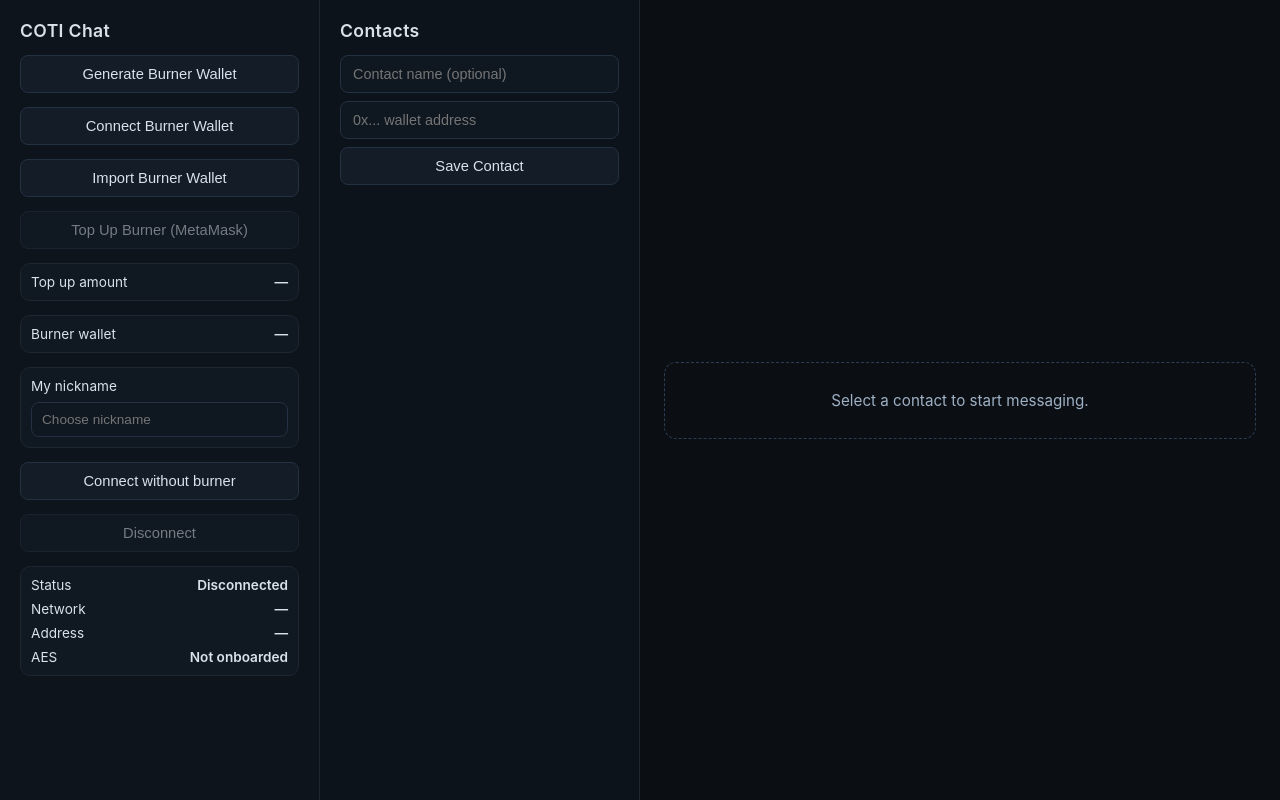
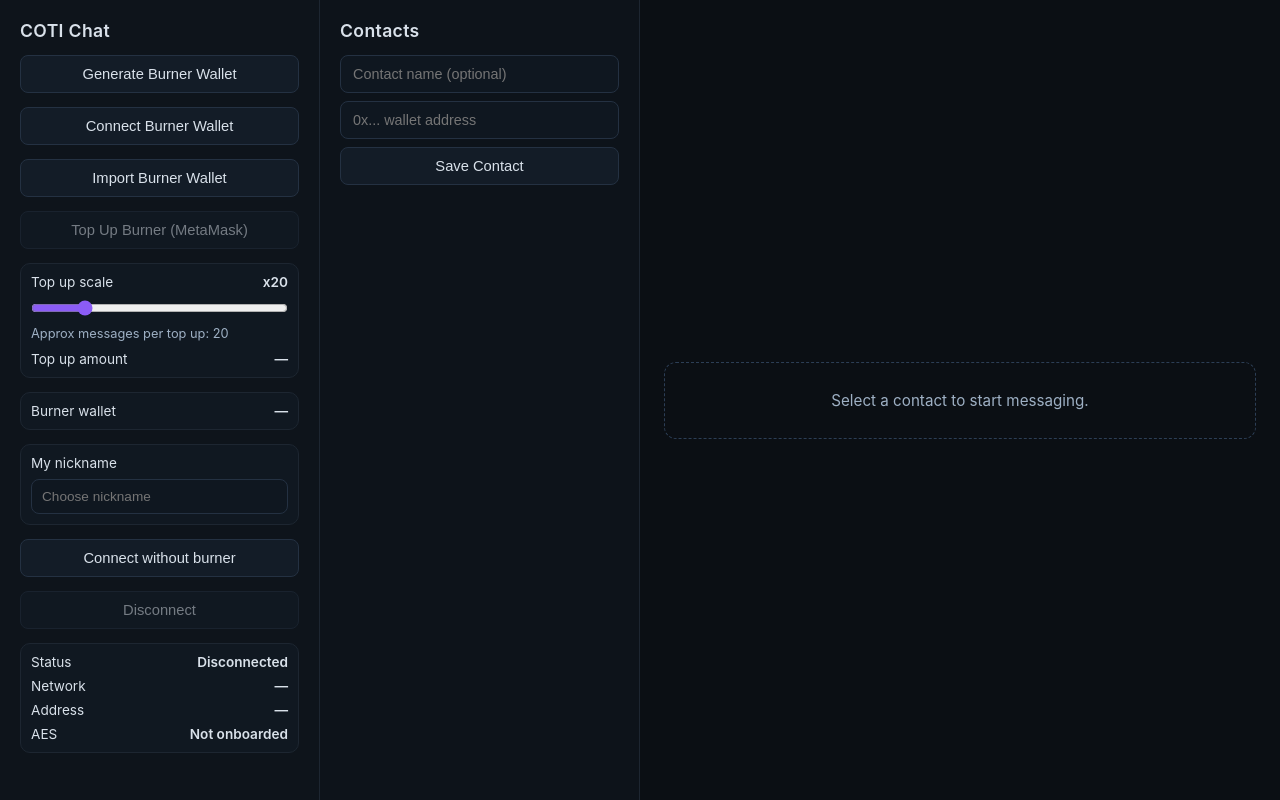
Before and after one commit to RosuLaurentiu/coti-messaging-app, a React (Vite) app: page / in a window 1280 px wide. Built offline with nearby package versions, Linux system fonts and the light colour scheme.

Commit message:
Improve burner top-up UX and slider styling

```diff
--- a/src/App.tsx
+++ b/src/App.tsx
@@ -226,13 +226,19 @@
   });
 };
 
-const calculateTopUpAmount = (requiredFee: bigint): bigint => (requiredFee > 0n ? requiredFee * 20n : MIN_BURNER_TOP_UP_WEI);
+const calculateTopUpAmount = (requiredFee: bigint, multiplier: number): bigint => {
+  const safeMultiplier = Math.max(1, Math.floor(multiplier));
+  return requiredFee > 0n ? requiredFee * BigInt(safeMultiplier) : MIN_BURNER_TOP_UP_WEI * BigInt(safeMultiplier);
+};
 
 const formatCotiAmount = (weiAmount: bigint): string => {
   const whole = weiAmount / COTI_WEI;
   const fraction = (weiAmount % COTI_WEI).toString().padStart(18, '0').slice(0, 6).replace(/0+$/, '');
   return fraction ? `${whole.toString()}.${fraction}` : whole.toString();
 };
+
+const hasInsufficientFundsError = (message: string): boolean =>
+  /insufficient funds|exceeds balance|not enough funds|account balance is 0/i.test(message);
 
 const toBigIntArray = (value: unknown): bigint[] => {
   const parseSingle = (item: unknown): bigint[] => {
@@ -535,6 +541,7 @@
   const [sending, setSending] = useState(false);
   const [syncingHistory, setSyncingHistory] = useState(false);
   const [topUpAmountWei, setTopUpAmountWei] = useState<bigint | null>(null);
+  const [topUpMultiplier, setTopUpMultiplier] = useState(20);
   const [loadingTopUpQuote, setLoadingTopUpQuote] = useState(false);
   const [error, setError] = useState<string>('');
   const [activeProvider, setActiveProvider] = useState<Eip1193Provider | null>(null);
@@ -756,7 +763,7 @@
         const readProvider = await loadCotiReadProvider(true);
         const readContract = new cotiEthers.Contract(CHAT_CONTRACT_ADDRESS, CHAT_CONTRACT_ABI, readProvider);
         const requiredFee = (await readContract.feeAmount()) as bigint;
-        topUpAmount = calculateTopUpAmount(requiredFee);
+        topUpAmount = calculateTopUpAmount(requiredFee, topUpMultiplier);
       }
 
       const tx = await funderSigner.sendTransaction({
@@ -1398,6 +1405,15 @@
     } catch (sendError) {
       const message = sendError instanceof Error ? sendError.message : 'Failed to send message.';
       setError(message);
+
+      if (activeSignerSource === 'burner' && hasInsufficientFundsError(message)) {
+        const shouldTopUp = window.confirm(
+          'Burner wallet has insufficient funds. Do you want to top up now with MetaMask?'
+        );
+        if (shouldTopUp) {
+          await topUpBurnerWithMetaMask();
+        }
+      }
     } finally {
       sendingRef.current = false;
       setSending(false);
@@ -1516,7 +1532,7 @@
         const readContract = new cotiEthers.Contract(CHAT_CONTRACT_ADDRESS, CHAT_CONTRACT_ABI, readProvider);
         const requiredFee = (await readContract.feeAmount()) as bigint;
         if (!cancelled) {
-          setTopUpAmountWei(calculateTopUpAmount(requiredFee));
+          setTopUpAmountWei(calculateTopUpAmount(requiredFee, topUpMultiplier));
         }
       } catch {
         if (!cancelled) {
@@ -1534,7 +1550,7 @@
     return () => {
       cancelled = true;
     };
-  }, [burnerAddress]);
+  }, [burnerAddress, topUpMultiplier]);
 
   useEffect(() => {
     if (!walletAddress || chainId !== COTI_NETWORK.chainIdDecimal) {
@@ -1659,7 +1675,22 @@
         <button className="connect-btn" onClick={topUpBurnerWithMetaMask} type="button" disabled={initializingBurner || !burnerAddress}>
           Top Up Burner (MetaMask)
         </button>
-        <div className="wallet-meta">
+        <div className="wallet-meta topup-meta">
+          <div className="meta-row">
+            <span>Top up scale</span>
+            <strong>x{topUpMultiplier}</strong>
+          </div>
+          <input
+            className="topup-slider"
+            type="range"
+            min={1}
+            max={100}
+            step={1}
+            value={topUpMultiplier}
+            onChange={(event) => setTopUpMultiplier(Number(event.target.value))}
+            aria-label="Top up multiplier"
+          />
+          <p>Approx messages per top up: {topUpMultiplier}</p>
           <div className="meta-row">
             <span>Top up amount</span>
             <strong>
--- a/src/styles.css
+++ b/src/styles.css
@@ -94,6 +94,29 @@
 
 .wallet-meta input:focus {
   outline: 1px solid #3d5a80;
+}
+
+.topup-meta {
+  gap: 10px;
+}
+
+.topup-meta p {
+  margin: 0;
+  font-size: 0.8rem;
+  color: #9eb0c4;
+}
+
+.wallet-meta input.topup-slider {
+  width: 100%;
+  margin: 0;
+  padding: 0;
+  border: none;
+  background: transparent;
+  accent-color: #8b5cf6;
+}
+
+.wallet-meta input.topup-slider:focus {
+  outline: none;
 }
 
 .meta-row {
```
